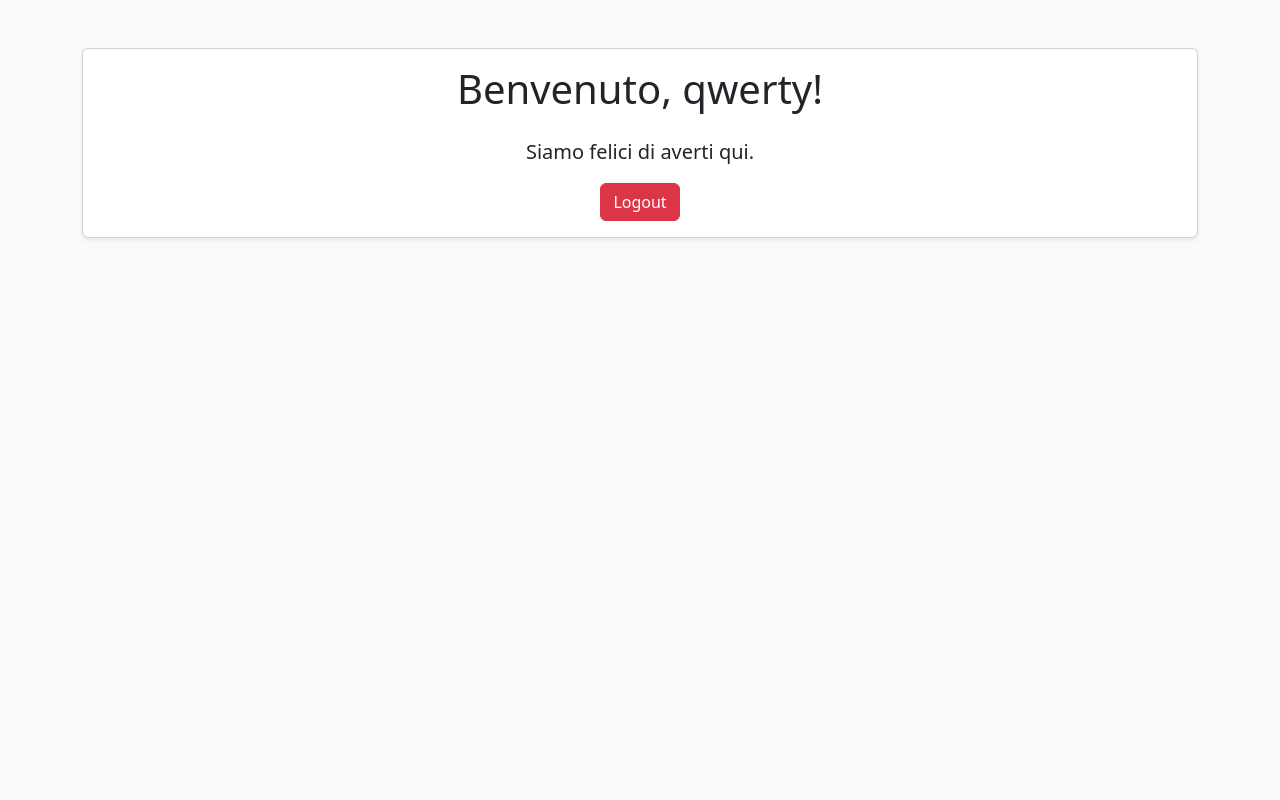
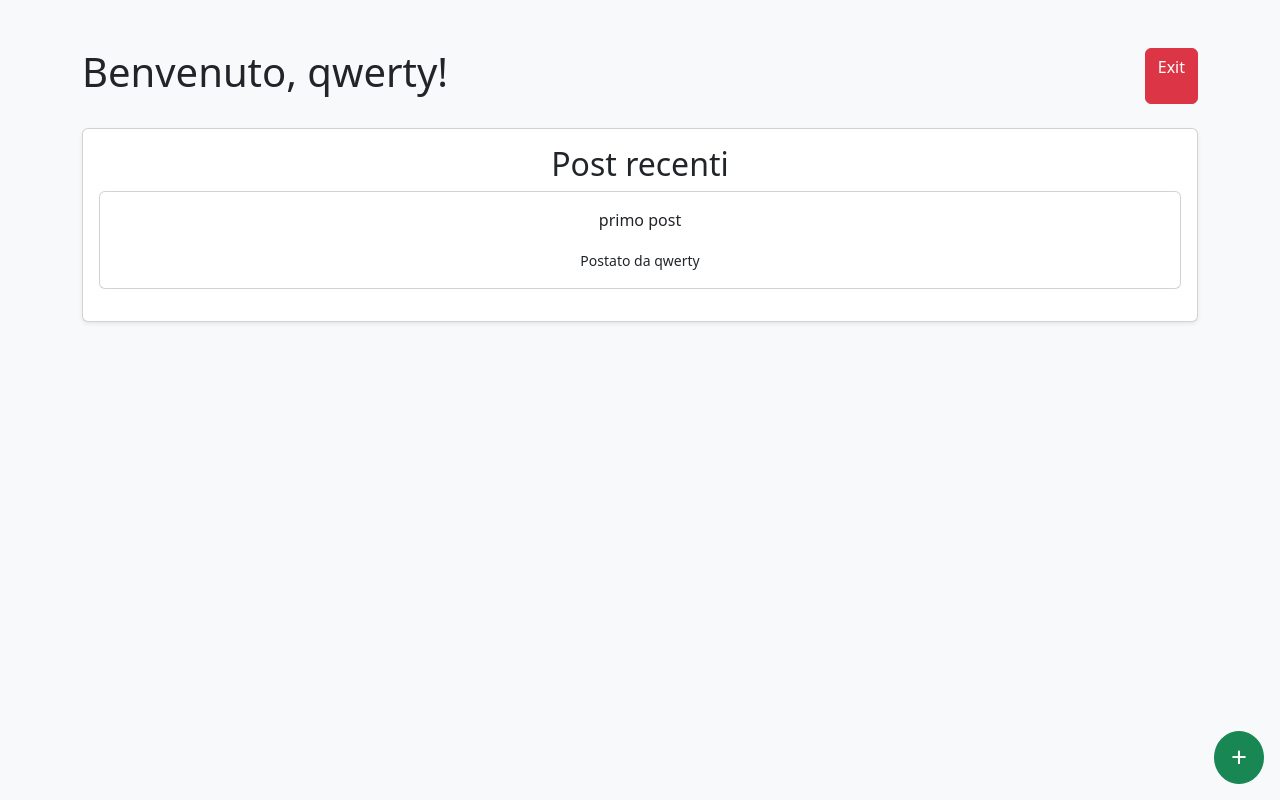
Before and after one commit to Chiroli-Matteo/progetto_di_gruppo, a Flask app: page / in a window 1280 px wide. Run offline with Flask 3, Linux system fonts and the light colour scheme; a user stored in the database is signed in.

Commit message:
lavoro di gruppo completato

```diff
--- a/app.py
+++ b/app.py
@@ -17,12 +17,20 @@ class User(db.Model):
     id = db.Column(db.Integer, primary_key=True)
     username = db.Column(db.String(150), nullable=False, unique=True)
     password = db.Column(db.String(150), nullable=False)
+    posts = db.relationship('Post', back_populates='user')
+
+class Post(db.Model):
+    id = db.Column(db.Integer, primary_key=True)
+    content = db.Column(db.String(500), nullable=False)
+    user_id = db.Column(db.Integer, db.ForeignKey('user.id'), nullable=False)
+    user = db.relationship('User', back_populates='posts')
 
 # Rotta per la homepage
 @app.route('/')
 def home():
     if "user" in session:
-        return render_template('home.html', username=session['user'])
+        posts = Post.query.all()  # Ottieni tutti i post
+        return render_template('home.html', username=session['user'], posts=posts)
     return redirect(url_for('login'))
 
 # Rotta per la registrazione
@@ -51,7 +59,6 @@ def register():
             return render_template('register.html', error="Errore: username già esistente.")
     return render_template('register.html')
 
-
 # Rotta per il login
 @app.route('/login', methods=['GET', 'POST'])
 def login():
@@ -72,6 +79,31 @@ def logout():
     session.pop('user', None)
     return redirect(url_for('login'))
 
+# Rotta per creare un nuovo post
+@app.route('/create_post', methods=['GET', 'POST'])
+def create_post():
+    if "user" not in session:
+        return redirect(url_for('login'))
+
+    user = User.query.filter_by(username=session['user']).first()  # Recupera l'utente dalla sessione
+    if user is None:  # Aggiungi un controllo in caso di utente non trovato
+        return redirect(url_for('login'))  # Se l'utente non esiste, torna alla pagina di login
+
+    if request.method == 'POST':
+        content = request.form['content']
+
+        new_post = Post(content=content, user_id=user.id)
+
+        try:
+            db.session.add(new_post)
+            db.session.commit()
+            return redirect(url_for('home'))
+        except:
+            return "Errore nel creare il post."
+
+    return render_template('new_post.html')
+
+
 # Esegui l'app
 if __name__ == "__main__":
     with app.app_context():
--- a/templates/home.html
+++ b/templates/home.html
@@ -8,12 +8,30 @@
 </head>
 <body class="bg-light">
     <div class="container py-5">
-        <div class="card shadow-sm">
+        <div class="d-flex justify-content-between mb-4">
+            <h1>Benvenuto, {{ username }}!</h1>
+            <a href="/logout" class="btn btn-danger">Exit</a>
+        </div>
+
+        <div class="card mb-3 shadow-sm">
             <div class="card-body text-center">
-                <h1 class="mb-4">Benvenuto, {{ username }}!</h1>
-                <p class="lead">Siamo felici di averti qui.</p>
-                <a href="/logout" class="btn btn-danger">Logout</a>
+                <h2>Post recenti</h2>
+                {% for post in posts %}
+                    <div class="card mb-3">
+                        <div class="card-body">
+                            <p>{{ post.content }}</p>
+                            <small>Postato da {{ post.user.username }}</small>
+                        </div>
+                    </div>
+                {% endfor %}
             </div>
+        </div>
+
+        <!-- Bottone per creare un nuovo post -->
+        <div class="position-fixed bottom-0 end-0 p-3">
+            <a href="/create_post" class="btn btn-success btn-lg rounded-circle">
+                <span class="h3">+</span>
+            </a>
         </div>
     </div>
 </body>
--- a/templates/login.html
+++ b/templates/login.html
@@ -4,6 +4,7 @@
     <meta charset="UTF-8">
     <meta name="viewport" content="width=device-width, initial-scale=1.0">
     <link href="https://cdn.jsdelivr.net/npm/bootstrap@5.3.0-alpha1/dist/css/bootstrap.min.css" rel="stylesheet">
+    <link href="{{ url_for('static', filename='style.css') }}" rel="stylesheet">
     <title>Login</title>
 </head>
 <body class="bg-light">
@@ -22,6 +23,11 @@
                                 <label for="password" class="form-label">Password</label>
                                 <input type="password" class="form-control" id="password" name="password" required>
                             </div>
+                            <div id="error-message" class="text-danger mb-3">
+                                {% if error %}
+                                    {{ error }}
+                                {% endif %}
+                            </div>
                             <button type="submit" class="btn btn-success w-100">Login</button>
                         </form>
                         <div class="mt-3 text-center">
```
Also changed, not shown: static/styles.css (added, +21 -0 lines), templates/new_post.html (added, +27 -0 lines), templates/register.html (+7 -39 lines), instance/site.db (added), instance/users.db.
